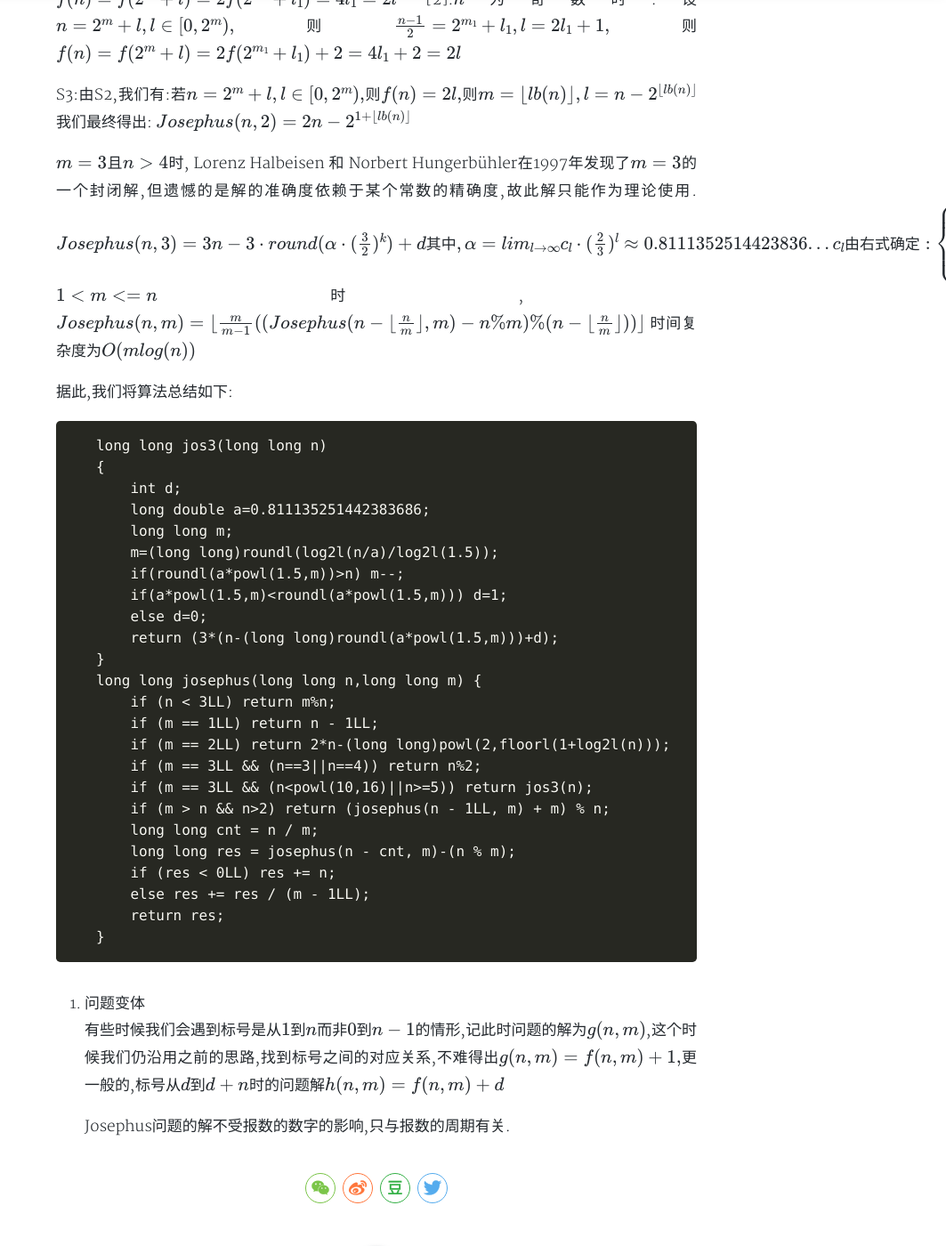
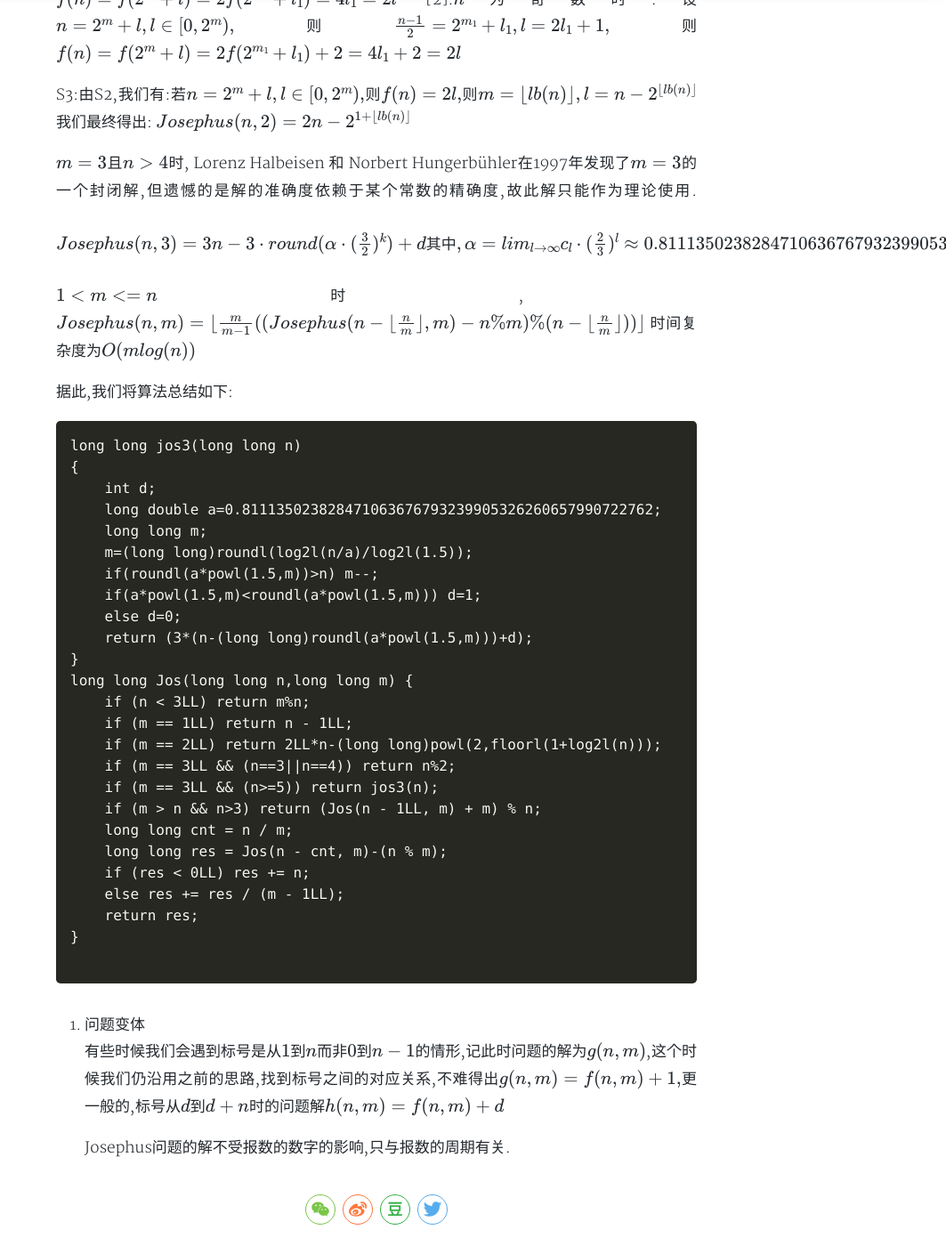
Before and after one commit to Alpha-W/Alpha-W.github.io, a Jekyll site: the page built from _posts/2019-07-26-josephus.md, in a window 1280 px wide and 1400 px high, scrolled down 3038 px. Shown: the whole window at 89% size, without its empty margins (217-1280 px from the left). Built offline with Jekyll 4.4.1, drawn with Linux system fonts in a browser that asks for light colours; nearby versions of some CDN libraries; formulas are drawn with MathJax 3; a style sheet for code colours, icons or effects is not loaded.

Commit message:
add a new blog

````diff
--- a/_posts/2019-07-26-josephus.md
+++ b/_posts/2019-07-26-josephus.md
@@ -139,7 +139,7 @@ $m=3$且$n>4$时,
    Lorenz Halbeisen 和 Norbert Hungerbühler在1997年发现了$m=3$的一个封闭解,但遗憾的是解的准确度依赖于某个常数的精确度,故此解只能作为理论使用.
 $$
 \\Josephus(n,3)=3n-3\cdot round(\alpha\cdot(\frac 3 2)^k)+d \\
-   其中,\alpha=lim_{l\to\infty}c_{l}\cdot(\frac 2 3)^l\approx0.8111352514423836... \\
+   其中,\alpha=lim_{l\to\infty}c_{l}\cdot(\frac 2 3)^l\approx0.811135023828471063676793239905326260657990722762... \\
    c_l由右式确定:\left\{
    \begin{array}{}
     \mbox{$c_{1}=1,d_{1}=0$}  \\
@@ -164,30 +164,31 @@ $$
    据此,我们将算法总结如下:
 
    ```
-   long long jos3(long long n)
-   {
-       int d;
-       long double a=0.811135251442383686;
-       long long m;
-       m=(long long)roundl(log2l(n/a)/log2l(1.5));
-       if(roundl(a*powl(1.5,m))>n) m--;
-       if(a*powl(1.5,m)<roundl(a*powl(1.5,m))) d=1;
-       else d=0;
-       return (3*(n-(long long)roundl(a*powl(1.5,m)))+d);
-   }
-   long long josephus(long long n,long long m) {
-       if (n < 3LL) return m%n;
-       if (m == 1LL) return n - 1LL;
-       if (m == 2LL) return 2*n-(long long)powl(2,floorl(1+log2l(n)));
-       if (m == 3LL && (n==3||n==4)) return n%2;
-       if (m == 3LL && (n<powl(10,16)||n>=5)) return jos3(n);
-       if (m > n && n>2) return (josephus(n - 1LL, m) + m) % n;
-       long long cnt = n / m;
-       long long res = josephus(n - cnt, m)-(n % m);
-       if (res < 0LL) res += n;
-       else res += res / (m - 1LL);
-       return res;
-   }
+long long jos3(long long n)
+{
+    int d;
+    long double a=0.811135023828471063676793239905326260657990722762;
+    long long m;
+    m=(long long)roundl(log2l(n/a)/log2l(1.5));
+    if(roundl(a*powl(1.5,m))>n) m--;
+    if(a*powl(1.5,m)<roundl(a*powl(1.5,m))) d=1;
+    else d=0;
+    return (3*(n-(long long)roundl(a*powl(1.5,m)))+d);
+}
+long long Jos(long long n,long long m) {
+    if (n < 3LL) return m%n;
+    if (m == 1LL) return n - 1LL;
+    if (m == 2LL) return 2LL*n-(long long)powl(2,floorl(1+log2l(n)));
+    if (m == 3LL && (n==3||n==4)) return n%2;
+    if (m == 3LL && (n>=5)) return jos3(n);
+    if (m > n && n>3) return (Jos(n - 1LL, m) + m) % n;
+    long long cnt = n / m;
+    long long res = Jos(n - cnt, m)-(n % m);
+    if (res < 0LL) res += n;
+    else res += res / (m - 1LL);
+    return res;
+}
+
    ```
 
 
````
Also changed, not shown: _posts/2020-04-18-INN_alpha.md (added, +226 -0 lines), _posts/2019-12-19-linear_map_matrix.md (line endings or trailing spaces).
